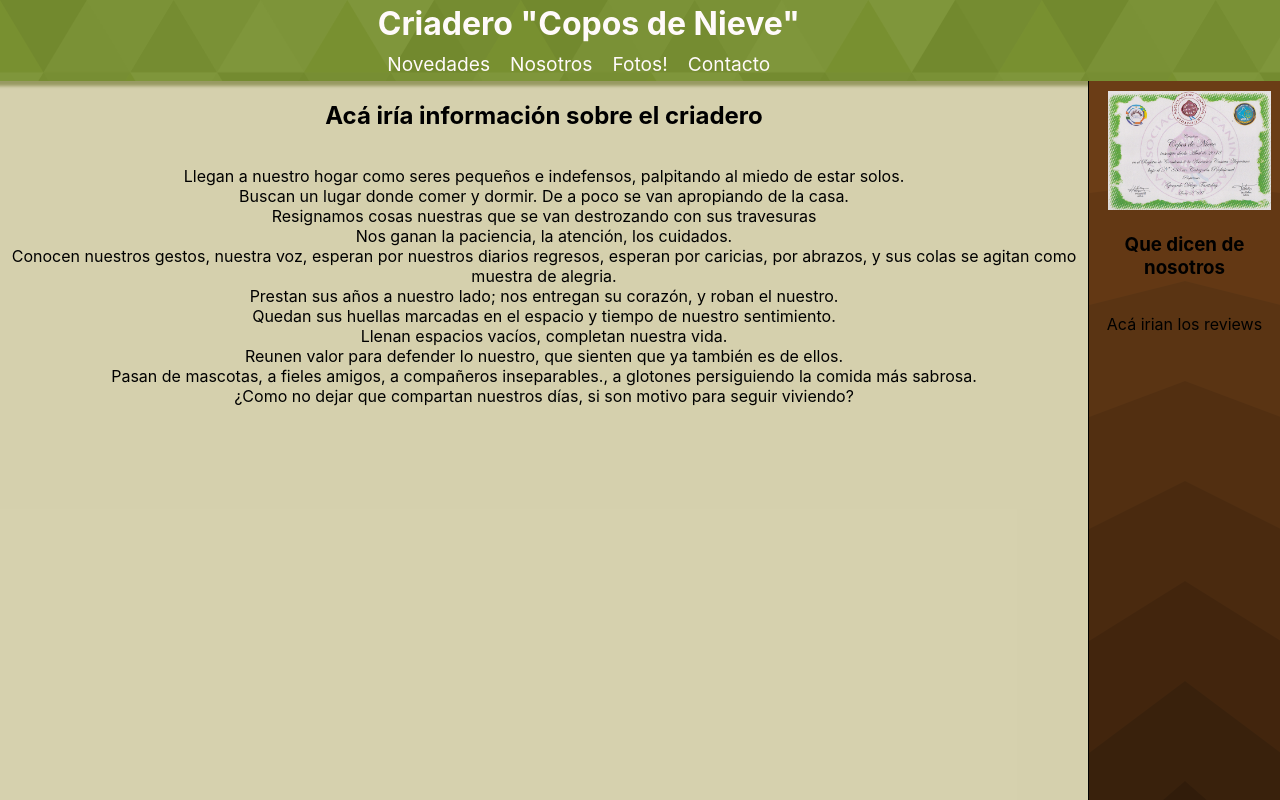
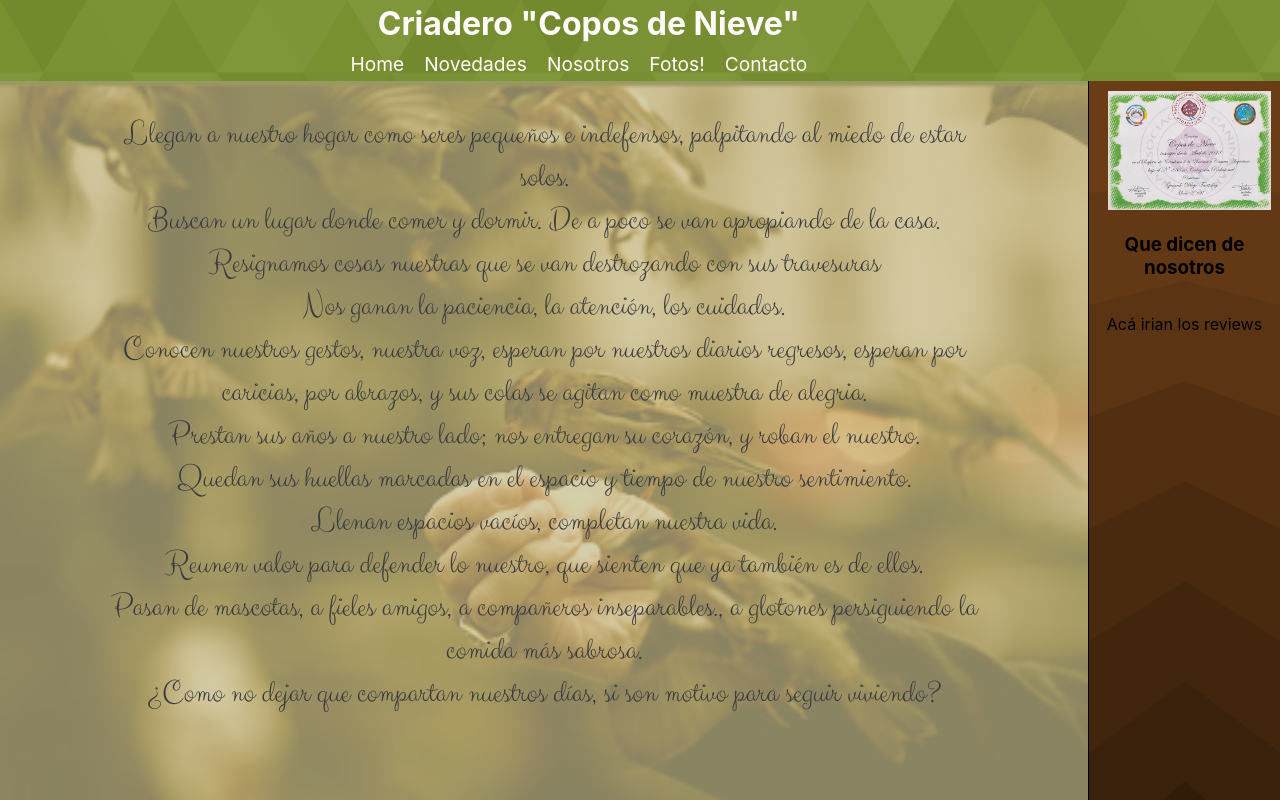
Before and after one commit to MarianoRamborger/Criadero, a React (Create React App) app: page /nosotros in a window 1280 px wide. Shown: the top 800 px of the page. Built offline with nearby package versions, Linux system fonts and the light colour scheme.

Commit message:
Gorriones added

```diff
--- a/src/App.css
+++ b/src/App.css
@@ -292,3 +292,30 @@ align-content: flex-start;
   }
 
 }
+
+
+@font-face {
+  font-family: ClickerScript;
+  src: local(Pacifico-Regular), url('./fonts/ClickerScript-Regular.ttf')
+
+}
+
+.nosotros-section-p {
+  padding: 0 10%;
+  text-align: center;
+  font-family: ClickerScript;
+  font-size: 2em;
+  color: #383b3e
+}
+
+br {
+  margin-bottom: 1%;
+}
+
+/* body {
+
+  background-image: url("./Components/Intro/gorriones.jpg");
+  background-attachment: fixed;
+  background-size: cover;
+  height: 300px;
+} */
--- a/src/App.js
+++ b/src/App.js
@@ -10,6 +10,7 @@ import NewsBody from './Components/LeftBody/newsBody'
 import NosotrosBody from './Components/LeftBody/NosotrosBody'
 import ContactoBody from './Components/LeftBody/ContactoBody'
 import RightColumn from './Components/RightColumn/RightColumn'
+import Gorriones from './Components/Intro/Intro'
 
 
 
@@ -33,9 +34,15 @@ return (
     <Switch>
 
 
-          <Route exact path="/">
+
+          <Route exact path="/home">
               <Title />
             <Accordion />
+          </Route>
+
+
+          <Route exact path="/">
+           <Gorriones />
           </Route>
 
 
--- a/src/Components/Header/Navbar.js
+++ b/src/Components/Header/Navbar.js
@@ -8,6 +8,7 @@ return (
 
     <nav className="nav-bar">
         <ul className="nav-list">
+        <li> <Link to="/home"> Home </Link>  </li>
         <li> <Link to="/novedades"> Novedades </Link>  </li>
         {/* <li> <Link to="/"> La Raza </Link>  </li> */}
         <li> <Link to="/nosotros"> Nosotros </Link> </li>
--- /dev/null
+++ b/src/Components/Intro/Intro.css
@@ -0,0 +1,42 @@
+body {
+    background-image: url("./gorriones.jpg");
+    background-attachment: fixed;
+    background-size: cover;
+    height: 300px;
+}
+
+#Gorriones-div {
+    display:  flex;
+    flex-direction: column;
+    width: 100%;
+    height: 100%;
+    background-color: rgba(0,0,0, 0.5)
+}
+
+
+.main-text {
+    color: white;
+    display: flex;
+    flex-direction: column;
+    align-items: center;
+
+}
+
+.main-text h1 {
+    font-size: 3em;
+}
+
+.main-text a {
+    text-decoration: none;
+    margin-top: 10%;
+    font-size: 2.5em;
+}
+
+.main-text a:visited  {
+    text-decoration: none;
+    color: white;
+}
+
+.main-text a:active,  .main-text a:hover {
+    color: orange
+}
--- /dev/null
+++ b/src/Components/Intro/Intro.js
@@ -0,0 +1,27 @@
+import React from 'react'
+import './Intro.css'
+import {Link} from 'react-router-dom'
+
+
+const Intro = () => {
+    return (
+    <div id="Gorriones-div">
+
+    <div className="main-text">
+
+        <h1> Criadero "Copo de Nieve" </h1>
+
+
+        <Link  to="/home" > Ingresar </Link>
+
+    </div>
+
+    </div>
+
+
+)}
+
+
+
+
+export default Intro
--- a/src/Components/LeftBody/NosotrosBody.js
+++ b/src/Components/LeftBody/NosotrosBody.js
@@ -7,7 +7,7 @@ const NosotrosBody = () => {
     return (
         <div className="left-column">
 
-        <h2 className="nosotros-section-title"> Acá iría información sobre el criadero</h2>
+        {/* <h2 className="nosotros-section-title"> Acá iría información sobre el criadero</h2> */}
 
         <p className="nosotros-section-p">
 
```
Also changed, not shown: src/Components/Intro/gorriones.jpg (added), src/fonts/ClickerScript-Regular.ttf (added).
